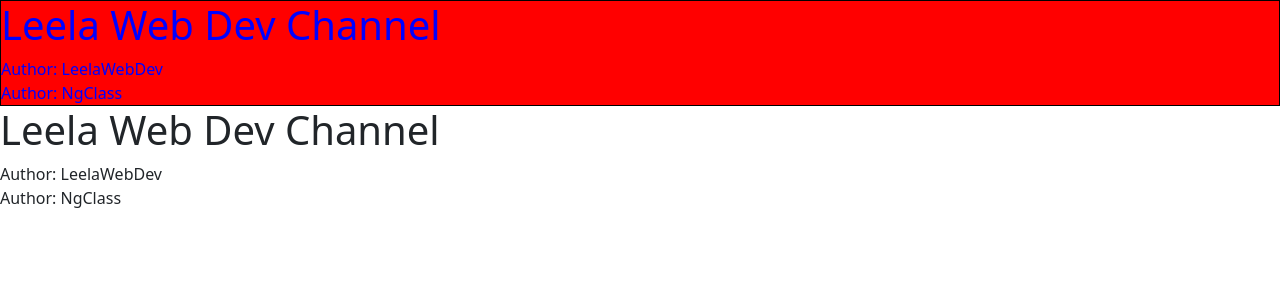
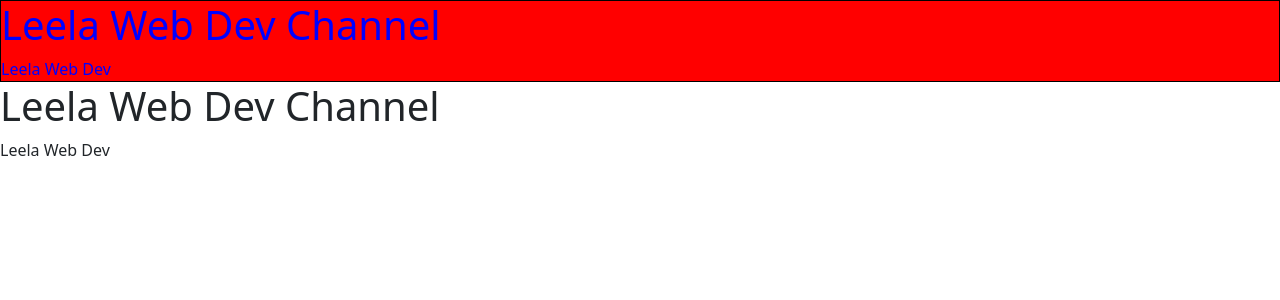
Before and after one commit to leelanarasimha/angular-animations, an Angular app: page / in a window 1280 px wide. Shown: the top 300 px of the page. Built offline with nearby package versions, Linux system fonts and the light colour scheme.

Commit message:
ng style directive

```diff
--- a/src/app/Components/author/author.component.html
+++ b/src/app/Components/author/author.component.html
@@ -1,2 +1 @@
-<div [class]="{ 'a x': true, b: true, c: true }">Author: LeelaWebDev</div>
-<div [ngClass]="{ 'a x': true, b: true, c: true }">Author: NgClass</div>
+<div [ngStyle]="{ 'width.em': 50 }">Leela Web Dev</div>
--- a/src/app/Components/author/author.component.ts
+++ b/src/app/Components/author/author.component.ts
@@ -6,10 +6,14 @@ import { Component } from '@angular/core';
   styleUrls: ['./author.component.css'],
 })
 export class AuthorComponent {
-  isActive: String = 'is-active';
+  isActive: boolean = true;
 
   getActiveClasses() {
     return ['isActive'];
+  }
+
+  getColor() {
+    return this.isActive ? 'green' : 'red';
   }
 }
 
```
